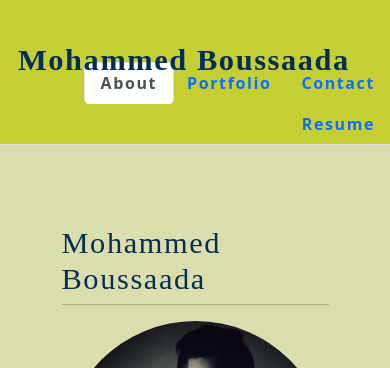
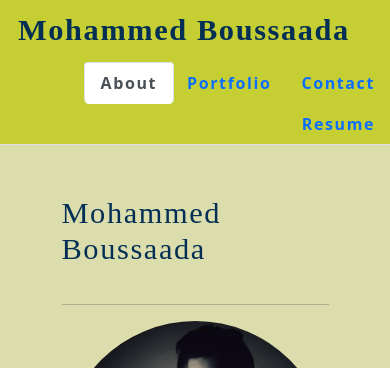
Before and after one commit to mohamed0228/-mb-smart-portfolio, a React (Create React App) app: page / in a window 390 px wide. Shown: the top 368 px of the page. Built offline with nearby package versions, Linux system fonts and the light colour scheme; a web font is replaced by a local one.

Commit message:
fixing some css to make the portfolio more responsive

```diff
--- a/src/index.css
+++ b/src/index.css
@@ -367,3 +367,6 @@ a {
 .ray {
   background-color: rgb(220, 221, 172);
 }
+.nav-title-font {
+  position: initial;
+}
```
